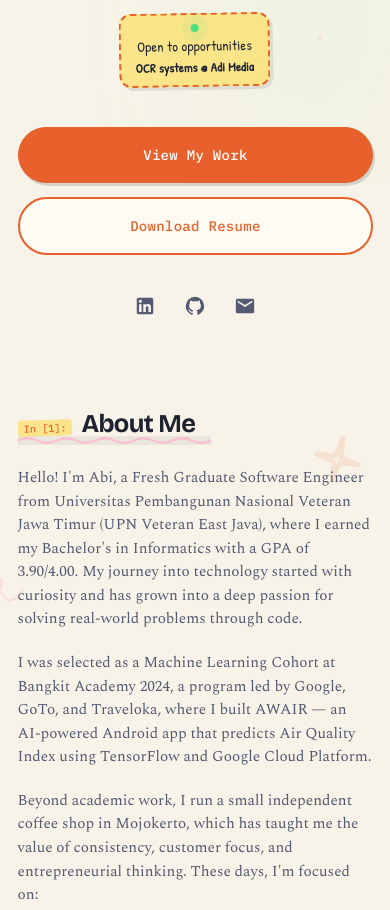
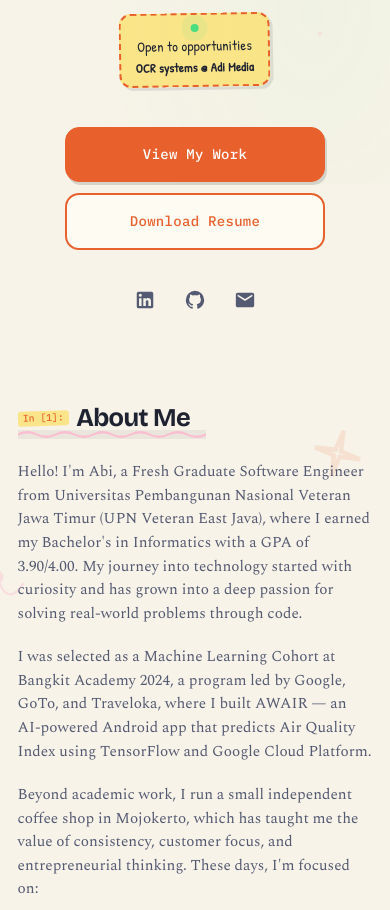
Before and after one commit to abiekaputra/abiekaputra.github.io, a plain HTML site: page index.html in a window 390 px wide. Shown: the part 660-1570 px from the top of the page. Drawn offline with nearby package versions, Linux system fonts and the light colour scheme.

Commit message:
Mobile audit fixes: kill empty space + layout polish
User reported mobile felt 'too left-aligned with empty right side
(mlompong)' after testing 320/360/412px viewports. Six issues fixed:

1. Skills cards 1-col at <=420px → forced empty right side
   Fix: keep 2-col at 360-420px, only collapse to 1-col at <320px
   Effect: Programming/Frameworks/ML/Soft Skills items now fill width

2. Hero CTA buttons stretching full viewport as pill (border-radius 100px)
   Fix: align-items center, max-width 260px per button,
   border-radius 14px (cleaner rounded rect, not gigantic oval)

3. Sidebar 78% width left page content showing through on left edge
   Fix: width 100%, max-width none, box-shadow removed at <=700px
   Effect: full coverage with no bleeding

4. Section title 'In [N]:' sticker wrapping/breaking awkwardly
   Fix: white-space nowrap, smaller font (0.38em), flex-wrap on parent

5. Tab content pencil emoji at left:-2.5rem was off-screen
   Fix: hide on <=900px

6. Scattered decorative doodles competing with content on small screens
   Fix: opacity 0.08 below 500px (was 0.18-0.35)

Bonus: body text micro-tune for <=360px (0.92rem, line-height 1.5)

```diff
--- a/styles.css
+++ b/styles.css
@@ -4004,3 +4004,83 @@ body.ml-busy-lock {
     .stat-card { padding: 1rem 0.5rem; }
     .stat-num { font-size: 1.4rem; }
 }
+
+
+/* ============================================
+   MOBILE AUDIT FIXES (6 issues)
+   ============================================ */
+
+/* 1. Skills 2-column always on mobile (was 1-col causing empty right) */
+@media (max-width: 420px) {
+    .skill-category ul { grid-template-columns: 1fr 1fr; }
+}
+
+@media (max-width: 320px) {
+    .skill-category ul { grid-template-columns: 1fr; }
+}
+
+/* 2. Hero CTA buttons — not full-width pill */
+@media (max-width: 700px) {
+    .hero-cta {
+        flex-direction: column;
+        align-items: center;
+        gap: 0.7rem;
+    }
+    .hero-cta .btn {
+        width: 100%;
+        max-width: 260px;
+        text-align: center;
+        border-radius: 14px;
+        padding: 0.95rem 1.5rem;
+    }
+}
+
+/* 3. Sidebar full coverage (width 100% on mobile) */
+@media (max-width: 700px) {
+    .nav-menu {
+        width: 100%;
+        max-width: none;
+        right: -100%;
+        box-shadow: none;
+    }
+    .nav-menu.open {
+        right: 0;
+    }
+}
+
+/* 4. Section title sticker nowrap + smaller mobile */
+@media (max-width: 700px) {
+    .section-title::before {
+        white-space: nowrap;
+        font-size: 0.38em;
+        padding: 0.2em 0.5em;
+        flex-shrink: 0;
+    }
+    .section-title {
+        gap: 0.5rem;
+        align-items: center;
+        flex-wrap: wrap;
+    }
+}
+
+/* 5. Hide tab pencil emoji on mobile (was off-screen left) */
+@media (max-width: 900px) {
+    .tab-content::before { display: none; }
+}
+
+/* 6. Reduce scattered doodles opacity below 500px */
+@media (max-width: 500px) {
+    .section::before,
+    .section .container::before,
+    .section .container::after {
+        opacity: 0.08 !important;
+    }
+}
+
+/* 7. Bonus: body text micro-tune for tiny viewports */
+@media (max-width: 360px) {
+    .hero-description { font-size: 0.92rem; line-height: 1.5; }
+    .about-text p { font-size: 0.92rem; line-height: 1.5; }
+    .playground-desc { font-size: 0.92rem; }
+    .contact-description { font-size: 0.92rem; }
+}
```
